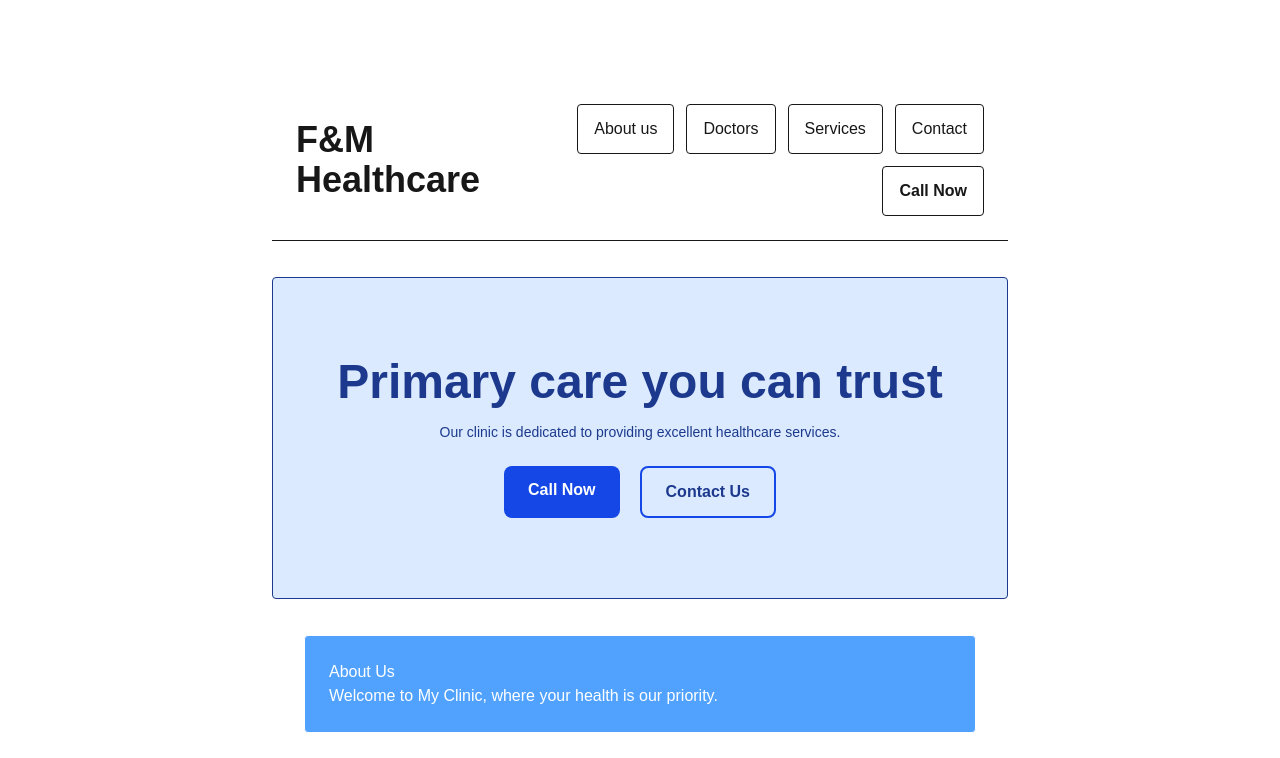
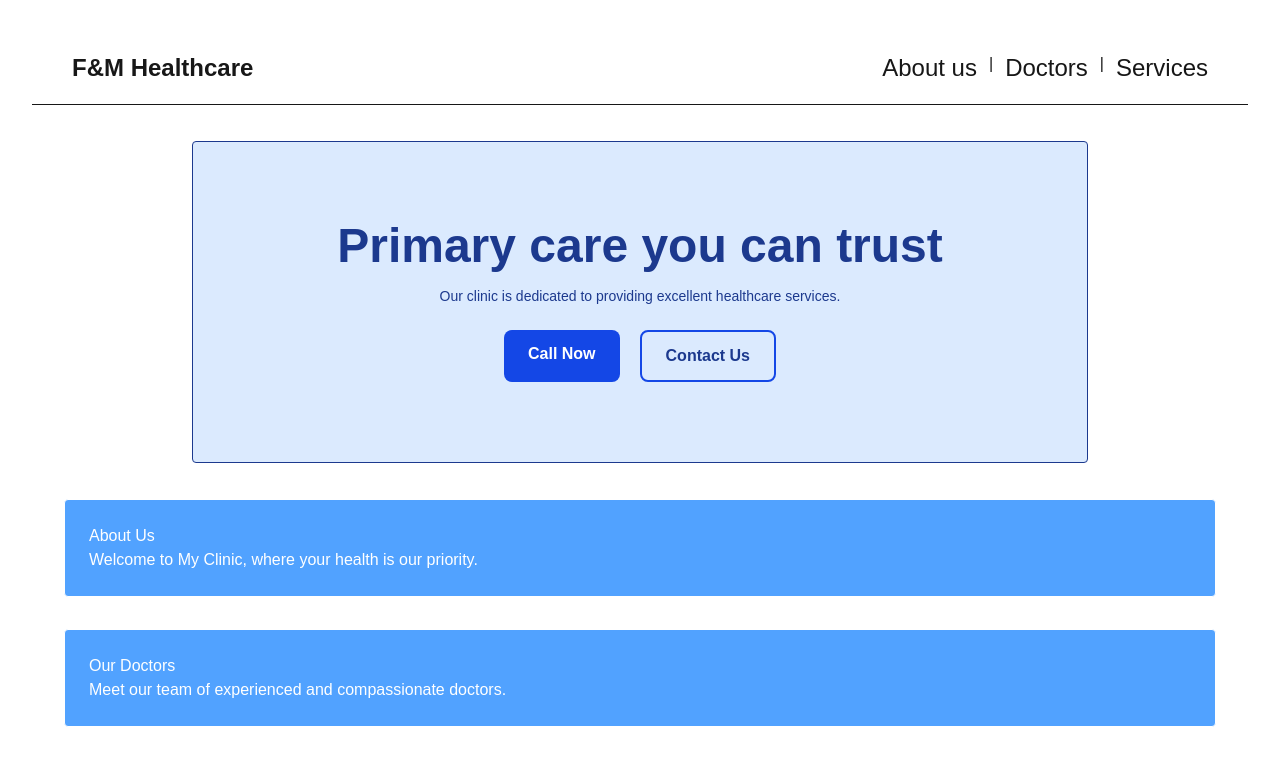
Before and after one commit to Panashedione211/clinic-website, a Next.js app: page / in a window 1280 px wide. Shown: the top 758 px of the page. Built offline with nearby package versions, Linux system fonts and the light colour scheme.

Commit message:
fix the nav bar and title, they are no longer boxed in changed it to w-full for the full width

```diff
--- a/app/page.tsx
+++ b/app/page.tsx
@@ -1,37 +1,40 @@
 export default function Home() {
   return (
-    <div className="mx-auto max-w-4xl p-12">
+    <div className="w-full">
       <div className="m-8">
         <div>
-          <header className="border-b">
-            <div className="mx-auto max-w-4xl p-6 flex items-center justify-between gap-6">
+          <header className="border-b w-full">
+            <div className="w-full px-10 py-5 flex items-center justify-between">
               {/* Left */}
-              <div className="text-4xl font-bold">F&M Healthcare</div>
+              <div className="text-2xl font-bold">F&M Healthcare</div>
               {/* Right */}
-              <nav className="flex flex-wrap items-center justify-end gap-3">
-                <a className="px-4 py-3 border rounded" href="#about">
-                  About us
+              <nav className="flex gap-3">
+                <a
+                  className="text-grey-600 text-2xl hover:text-blue-700 "
+                  href="#about"
+                >
+                  {" "}
+                  About us{" "}
                 </a>
-                <a className="px-4 py-3 border rounded" href="#doctors">
+                <span className="text-grey-600">|</span>
+                <a
+                  className="text-grey-700 text-2xl hover:text-blue-700"
+                  href="#doctors"
+                >
                   Doctors
                 </a>
-                <a className="px-4 py-3 border rounded" href="#services">
+                <span className="text-grey-600">|</span>
+                <a
+                  className="text-grey-700 text-2xl hover:text-blue-700"
+                  href="#services"
+                >
                   Services
-                </a>
-                <a className="px-4 py-3 border rounded" href="#contact">
-                  Contact
-                </a>
-                <a
-                  className="px-4 py-3 border rounded font-semibold"
-                  href="tel:2068059044"
-                >
-                  Call Now
                 </a>
               </nav>
             </div>
           </header>
           <div className="mx-auto max-w-4xl my-9">
-            {/* Hero Section */}
+            {/* Hero Section updated */}
             <section id="top-hero">
               <div className="py-20 px-6 border rounded bg-blue-100 text-blue-900 font-bold text-center box-border flex flex-col">
                 <h2 className="text-5xl"> Primary care you can trust </h2>
```
